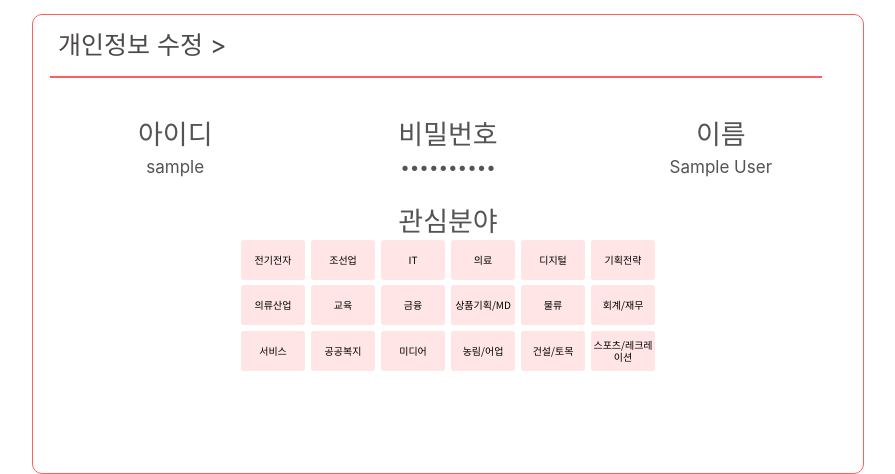
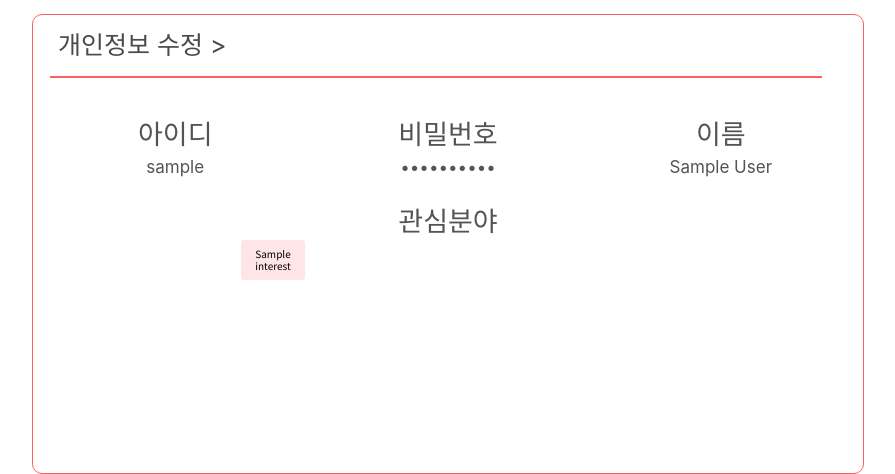
Before and after one commit to jomulagy/Audience, a Django app: page /account/mypage/ in a window 1280 px wide. Shown: the part 579-1053 px from the top of the page, without its empty margins (192-1087 px from the left). Run offline with Django 4.2, Linux system fonts and the light colour scheme; a user stored in the database is signed in; tables that the repository leaves empty hold one stand-in row (values such as "Sample post"); some libraries are stand-ins or nearby versions.

Commit message:
문재영

```diff
--- a/static/js/mypage.js
+++ b/static/js/mypage.js
@@ -3,6 +3,10 @@
 // 스타일 변경
 // mypageButton1.style.backgroundColor = "#FFDCDC";
 console.log(interests)
+
+var labels = querySelector('.change_label');
+var linePosts;
+
 
 function show_mypage1() {
     $("#mypage_1").show();
@@ -55,3 +59,165 @@ function show_mypage2() {
 //       });
 //     });
 // }
+var posts;
+var linePosts;
+window.addEventListener('DOMContentLoaded', (event) => {
+    var buttonCount;
+
+    const buttonContainer = document.getElementById('buttonContainer');
+
+
+    var url = window.location.href; // 현재 페이지의 URL을 가져옵니다.
+    url = decodeURIComponent(url);
+    var segments = url.split('/'); // URL을 '/'로 분할하여 segments 배열에 저장합니다.
+
+    var segmentList = []; // 분할된 URL 세그먼트를 저장할 배열입니다.
+
+// segments 배열을 순회하며 빈 값을 제외한 세그먼트를 segmentList에 저장합니다.
+    $.each(segments, function(index, segment) {
+        if (segment !== '') {
+            segmentList.push(segment);
+        }
+    });
+
+    if(segmentList.length == 9){
+        var data = {
+            "keyword" : segmentList[4],
+            "category" : segmentList[5],
+            "board_type" : segmentList[6],
+            "post_type" : segmentList[7],
+            "search_type" : segmentList[8]
+        }
+    }
+    else{
+        var data = {
+            "keyword" : None,
+            "category" : segmentList[4],
+            "board_type" : segmentList[5],
+            "post_type" : segmentList[6],
+            "search_type" : segmentList[7]
+        }
+    }
+    $.ajax({
+        type: "POST",
+        dataType: "json",
+        url: "/audience/total_pages/",
+        data: JSON.stringify(data),
+        success: function(data) {
+            buttonCount = data.total_pages;
+            renderButton();
+
+            $("#1").trigger("click");
+        },
+
+
+        error: function(err) {
+            console.log(err)
+        },
+
+    })
+
+
+
+
+    const buttonSize = 30;
+
+    let currentPage = 1;
+    let totalPages = buttonCount / 4;
+
+    function renderButton() {
+
+        buttonContainer.innerHTML = '';
+        if (currentPage > 1) {
+            const prevButton = createButton('...');
+            prevButton.addEventListener('click', () => {
+                currentPage--;
+                renderButton();
+            });
+            buttonContainer.appendChild(prevButton);
+        }
+
+
+        const startButton = (currentPage - 1) * 4;
+        let endButton = startButton + 4;
+
+        if (endButton > buttonCount) {
+            endButton = buttonCount;
+        }
+
+
+        for (let i = startButton; i < endButton; i++) {
+            const button = createButton(i + 1);
+            buttonContainer.appendChild(button);
+        }
+
+
+        if (currentPage < totalPages) {
+            const nextButton = createButton('…');
+            nextButton.addEventListener('click', () => {
+                currentPage++;
+                renderButton();
+            });
+            buttonContainer.appendChild(nextButton);
+        }
+    }
+
+
+    function createButton(number) {
+
+        const button = document.createElement('div');
+        button.classList.add('button');
+        button.id = number;
+        button.style.width = buttonSize + 'px';
+        button.style.height = buttonSize + 'px';
+        button.innerText = number;
+
+
+        button.onclick = function() {
+
+
+            lineShowPosts(linePosts)
+
+
+          }
+
+
+        return button;
+    }
+
+
+
+});
+
+function lineShowPosts(linePosts) {
+    var linePostList = document.getElementById("linePostList");
+    linePostList.innerHTML = "";
+
+    for (var i = 0; i < 5 && i < linePosts.length; i++) {
+      var linePost = linePosts[i];
+      var linePostElement = document.createElement("div");
+      linePostElement.classList.add("linePost");
+
+      var lineCompanyElement = document.createElement("h2");
+      lineCompanyElement.classList.add("linePost-company");
+
+      var lineTitleElement = document.createElement("h2");
+      lineTitleElement.classList.add("linePost-title");
+      lineTitleElement.textContent = linePost.title;
+
+      var lineViewsElement = document.createElement("p");
+      lineViewsElement.classList.add("linePost-views");
+      lineViewsElement.textContent = "조회수: " + linePost.views;
+
+      var linkElement = document.createElement("a");
+      linkElement.href = linePost.link;
+      linkElement.target = "_blank";
+      linkElement.appendChild(lineCompanyElement);
+      linkElement.appendChild(lineTitleElement);
+      linkElement.appendChild(lineViewsElement);
+
+      linePostElement.appendChild(linkElement);
+
+      linePostList.appendChild(linePostElement);
+    }
+  }
--- a/templates/mypage.html
+++ b/templates/mypage.html
@@ -53,43 +53,11 @@
             <div class="interesting">
                 <input type="text" class="infor_title" value="관심분야" disabled>
                 <div class="interest_table">
+                    {% for interest in interest_list %}
+                        <input type="checkbox" id="checkbox1" class="interest_button" name="interest" value="{{interest}}" checked="true">
+                        <label for="checkbox1" id="old_label_1" class="change_label" onclick="button_2()"><span class="change_span">{{interest}}</span></label>
+                        {% endfor %}
 
-                    <input type="checkbox" id="checkbox1" class="interest_button" name="interest" value="전기전자" checked="true">
-                    <input type="checkbox" id="checkbox2" class="interest_button" name="interest" value="조선업" checked="true">
-                    <input type="checkbox" id="checkbox3" class="interest_button" name="interest" value="it" checked="true">
-                    <input type="checkbox" id="checkbox4" class="interest_button" name="interest" value="의료" checked="true">
-                    <input type="checkbox" id="checkbox5" class="interest_button" name="interest" value="디지털">
-                    <input type="checkbox" id="checkbox6" class="interest_button" name="interest" value="기획전략">
-                    <input type="checkbox" id="checkbox7" class="interest_button" name="interest" value="의류산업">
-                    <input type="checkbox" id="checkbox8" class="interest_button" name="interest" value="교육">
-                    <input type="checkbox" id="checkbox9" class="interest_button" name="interest" value="금융">
-                    <input type="checkbox" id="checkbox10" class="interest_button" name="interest" value="상품기획">
-                    <input type="checkbox" id="checkbox11" class="interest_button" name="interest" value="물류">
-                    <input type="checkbox" id="checkbox12" class="interest_button" name="interest" value="회계재무">
-                    <input type="checkbox" id="checkbox13" class="interest_button" name="interest" value="서비스">
-                    <input type="checkbox" id="checkbox14" class="interest_button" name="interest" value="공공복지">
-                    <input type="checkbox" id="checkbox15" class="interest_button" name="interest" value="미디어">
-                    <input type="checkbox" id="checkbox16" class="interest_button" name="interest" value="농림어업">
-                    <input type="checkbox" id="checkbox17" class="interest_button" name="interest" value="건설토목">
-                    <input type="checkbox" id="checkbox18" class="interest_button" name="interest" value="스포츠레크레이션">
-                    <label for="checkbox1" id="old_label_1" class="change_label" onclick="button_2()"><span class="change_span">전기전자</span></label>
-                    <label for="checkbox2" id="old_label_2" class="change_label" onclick="button_2()"><span class="change_span">조선업</span></label>
-                    <label for="checkbox3" id="old_label_3" class="change_label" onclick="button_2()"><span class="change_span">IT</span></label>
-                    <label for="checkbox4" id="old_label_4" class="change_label" onclick="button_2()"><span class="change_span">의료</span></label>
-                    <label for="checkbox5" id="old_label_5" class="change_label" onclick="button_2()"><span class="change_span">디지털</span></label>
-                    <label for="checkbox6" id="old_label_6" class="change_label" onclick="button_2()"><span class="change_span">기획전략</span></label>
-                    <label for="checkbox7" id="old_label_7" class="change_label" onclick="button_2()"><span class="change_span">의류산업</span></label>
-                    <label for="checkbox8" id="old_label_8" class="change_label" onclick="button_2()"><span class="change_span">교육</span></label>
-                    <label for="checkbox9" id="old_label_9" class="change_label" onclick="button_2()"><span class="change_span">금융</span></label>
-                    <label for="checkbox10" id="old_label_10" class="change_label" onclick="button_2()"><span class="change_span">상품기획/MD</span></label>
-                    <label for="checkbox11" id="old_label_11" class="change_label" onclick="button_2()"><span class="change_span">물류</span></label>
-                    <label for="checkbox12" id="old_label_12" class="change_label" onclick="button_2()"><span class="change_span">회계/재무</span></label>
-                    <label for="checkbox13" id="old_label_13" class="change_label" onclick="button_2()"><span class="change_span">서비스</span></label>
-                    <label for="checkbox14" id="old_label_14" class="change_label" onclick="button_2()"><span class="change_span">공공복지</span></label>
-                    <label for="checkbox15" id="old_label_15" class="change_label" onclick="button_2()"><span class="change_span">미디어</span></label>
-                    <label for="checkbox16" id="old_label_16" class="change_label" onclick="button_2()"><span class="change_span">농림/어업</span></label>
-                    <label for="checkbox17" id="old_label_17" class="change_label" onclick="button_2()"><span class="change_span">건설/토목</span></label>
-                    <label for="checkbox18" id="old_label_18" class="change_label" onclick="button_2()"><span class="change_span">스포츠/레크레이션</span></label>
                 </div>
             </div>
         </div>
@@ -98,9 +66,9 @@
         <a class="move_text" href="{% url 'my_posts_detail' %}">내가 작성한 글 ></a>
         <hr>
         <div class="notice_table">
-            {% for post in post %}
+            {% for post in posts %}
                 <div class="notice" id="notice_1">
-                    <a href="#" class="notice_title">{{post.title}}</a>
+                    <a href="/p" class="notice_title">{{post.title}}</a>
                     <a href="#" class="views">조회수 {{post.views}}회</a>
                 </div>
             {% endfor %}
```
